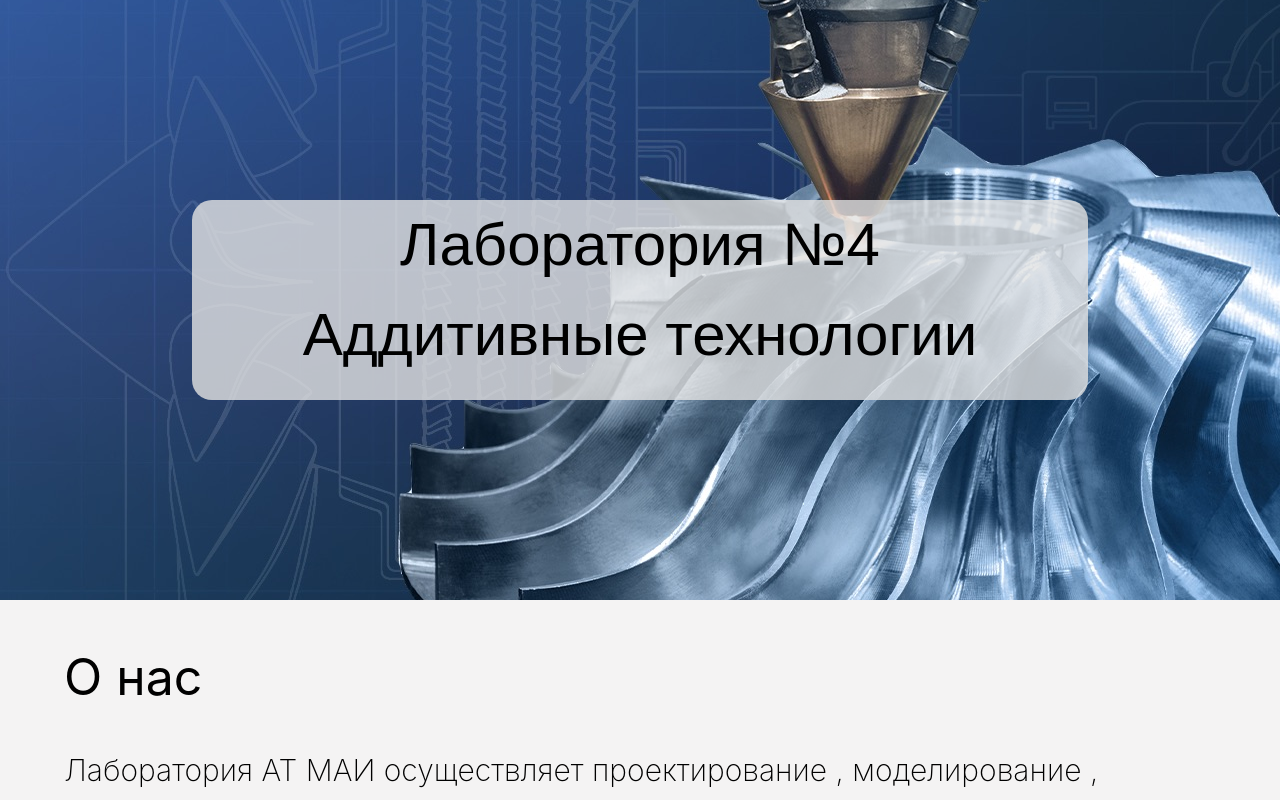
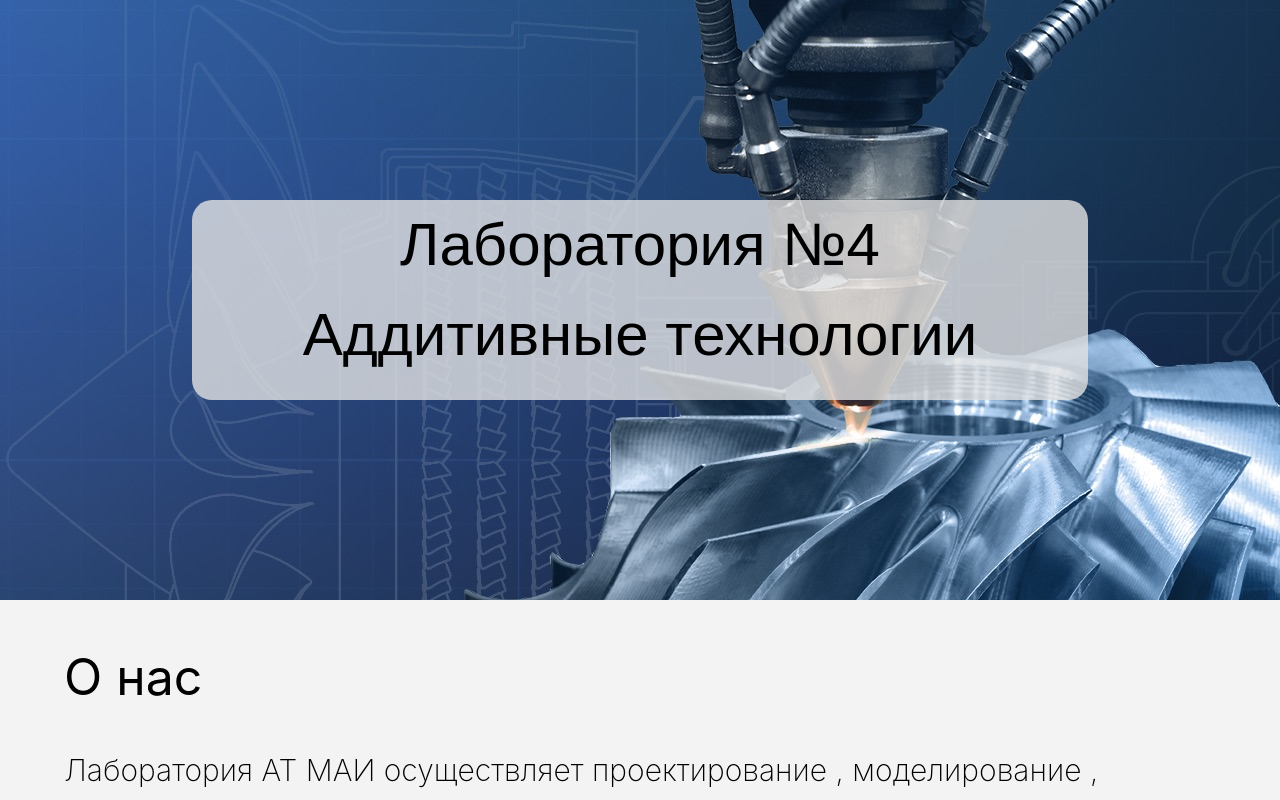
Before and after one commit to Ninzalo/mai, a React (Vite) app: page / in a window 1280 px wide. Shown: the top 800 px of the page. Built offline with nearby package versions, Linux system fonts and the light colour scheme.

Commit message:
fix(header): fix header css

```diff
--- a/src/components/Header.css
+++ b/src/components/Header.css
@@ -10,7 +10,7 @@
     height: auto;
     display: block;
     margin: 0 auto;
-    margin-top: -270px;
+    margin-top: -80px;
     padding: 0;
   }
 }
```
